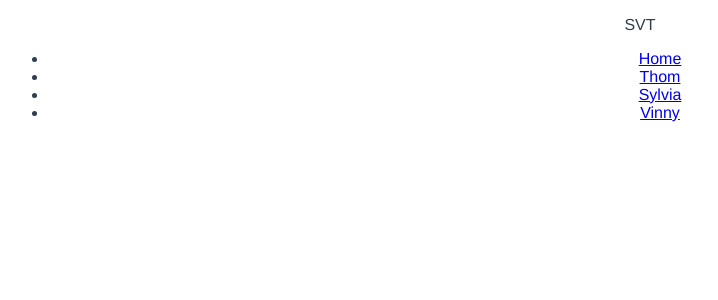
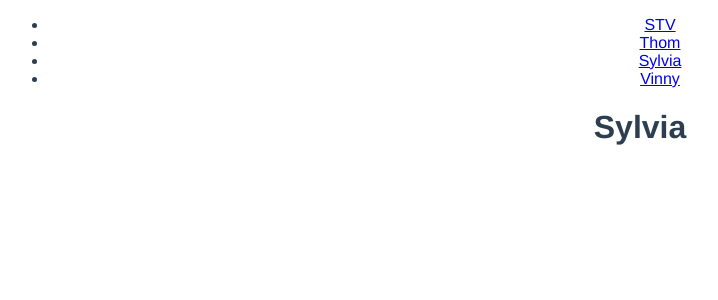
Before and after one commit to vinnypollett/Portfolio-Team-Project, a Vue app: page /portfolio/sylvia in a window 1280 px wide. Shown: the top 300 px of the page, without its empty margins (0-718 px from the left). Built offline with nearby package versions, Linux system fonts and the light colour scheme.

Commit message:
added better loading and feature getting

```diff
--- a/src/App.vue
+++ b/src/App.vue
@@ -3,7 +3,7 @@
     <div id="nav">
       <TheNavigation />
     </div>
-    <router-view />
+    <router-view :key="$route.path" />
   </div>
 </template>
 
--- a/src/components/TheNavigation.vue
+++ b/src/components/TheNavigation.vue
@@ -1,9 +1,8 @@
 <template>
   <nav id="nav">
-    <p class="logo">SVT</p>
     <ul class="nav-links">
       <li class="links">
-        <router-link to="/">Home</router-link>
+        <router-link to="/">STV</router-link>
       </li>
       <li v-for="portfolio in portfolios" :key="portfolio.name" class="links">
         <router-link
@@ -22,7 +21,6 @@ import store from "@/store";
 export default {
   data() {
     return {
-      portfolioName: this.$route.params.name,
       portfolios: store.portfolios
     };
   }
--- a/src/main.js
+++ b/src/main.js
@@ -9,5 +9,3 @@ new Vue({
   router,
   render: (h) => h(App),
 }).$mount("#app");
-
-//hello
--- a/src/router/index.js
+++ b/src/router/index.js
@@ -18,6 +18,7 @@ const routes = [
 ];
 
 const router = new VueRouter({
+  mode: "history",
   routes,
 });
 
--- a/src/store.js
+++ b/src/store.js
@@ -1,7 +1,37 @@
 export default {
   portfolios: [
-    { name: "Thom", slug: "tom" },
-    { name: "Sylvia", slug: "sylvia" },
-    { name: "Vinny", slug: "vinny" },
+    {
+      name: "Thom",
+      id: 1,
+      slug: "tom",
+      projects: [
+        { name: "project-1" },
+        { name: "project-2" },
+        { name: "project-3" },
+        { name: "project-4" },
+      ],
+    },
+    {
+      name: "Sylvia",
+      id: 2,
+      slug: "sylvia",
+      projects: [
+        { name: "project-1" },
+        { name: "project-2" },
+        { name: "project-3" },
+        { name: "project-4" },
+      ],
+    },
+    {
+      name: "Vinny",
+      id: 3,
+      slug: "vinny",
+      projects: [
+        { name: "project-1" },
+        { name: "project-2" },
+        { name: "project-3" },
+        { name: "project-4" },
+      ],
+    },
   ],
 };
--- a/src/views/PortfolioTemplate.vue
+++ b/src/views/PortfolioTemplate.vue
@@ -1,23 +1,25 @@
 <template>
-  <div>
-    <h1>portfolio</h1>
-    <!-- <h1>{{portfolio.name}}</h1> -->
+  <div class="portfolio">
+    <h1>{{portfolio.name}}</h1>
+    <div></div>
   </div>
 </template>
 
 <script>
-// import store from "@/store.js";
+import store from "@/store.js";
 export default {
-  // data() {
-  //   return {
-  //     slug: this.$route.params.slug
-  //   };
-  // },
-  // computed: {
-  //   portfolio() {
-  //     return store.portfolios.find(portfolio => portfolios.slug === this.slug);
-  //   }
-  // }
+  data() {
+    return {
+      portfolioSlug: this.$route.params.slug
+    };
+  },
+  computed: {
+    portfolio() {
+      return store.portfolios.find(
+        portfolio => portfolio.slug === this.portfolioSlug
+      );
+    }
+  }
 };
 </script>
 
```
